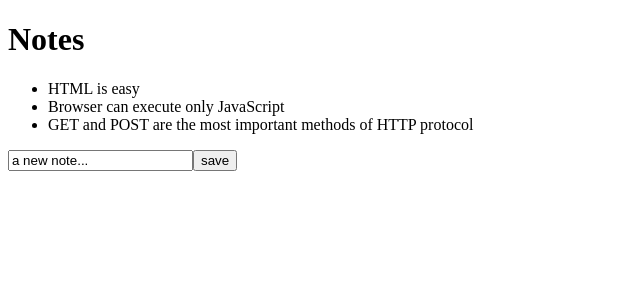
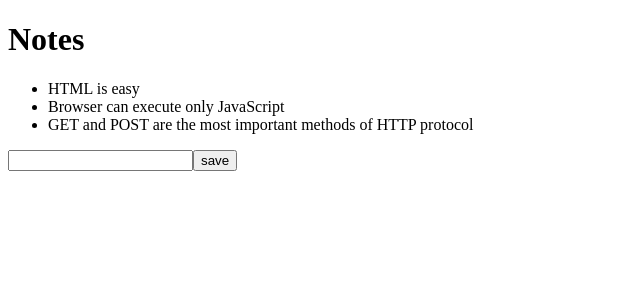
Before and after one commit to stephen-lakes/Full-Stack-Course, a React (Vite) app in the folder part2/: page / in a window 1280 px wide. Shown: the top 300 px of the page, without its empty margins (0-640 px from the left). Built offline with nearby package versions, Linux system fonts and the light colour scheme.

Commit message:
add states to hide/show notes based on note important status

```diff
--- a/part2/src/App.jsx
+++ b/part2/src/App.jsx
@@ -3,7 +3,8 @@ import Note from "./components/Note";
 
 const App = (props) => {
   const [notes, setNotes] = useState(props.notes);
-  const [newNote, setNewNote] = useState("a new note...");
+  const [newNote, setNewNote] = useState("");
+  const [showAll, setShowAll] = useState(true);
 
   const addNote = (event) => {
     event.preventDefault();
@@ -11,10 +12,10 @@ const App = (props) => {
       content: newNote,
       important: Math.random() < 0.5,
       id: notes.length + 1,
-    }
+    };
 
-    setNotes(notes.concat(noteObject))
-    setNewNote('')
+    setNotes(notes.concat(noteObject));
+    setNewNote("");
   };
 
   const handleNoteChange = (event) => {
@@ -22,11 +23,13 @@ const App = (props) => {
     setNewNote(event.target.value);
   };
 
+  const notesToShow = showAll ? notes : notes.filter((note) => note.important);
+
   return (
     <div>
       <h1>Notes</h1>
       <ul>
-        {notes.map((note) => (
+        {notesToShow.map((note) => (
           <Note key={note.id} note={note} />
         ))}
       </ul>
```
